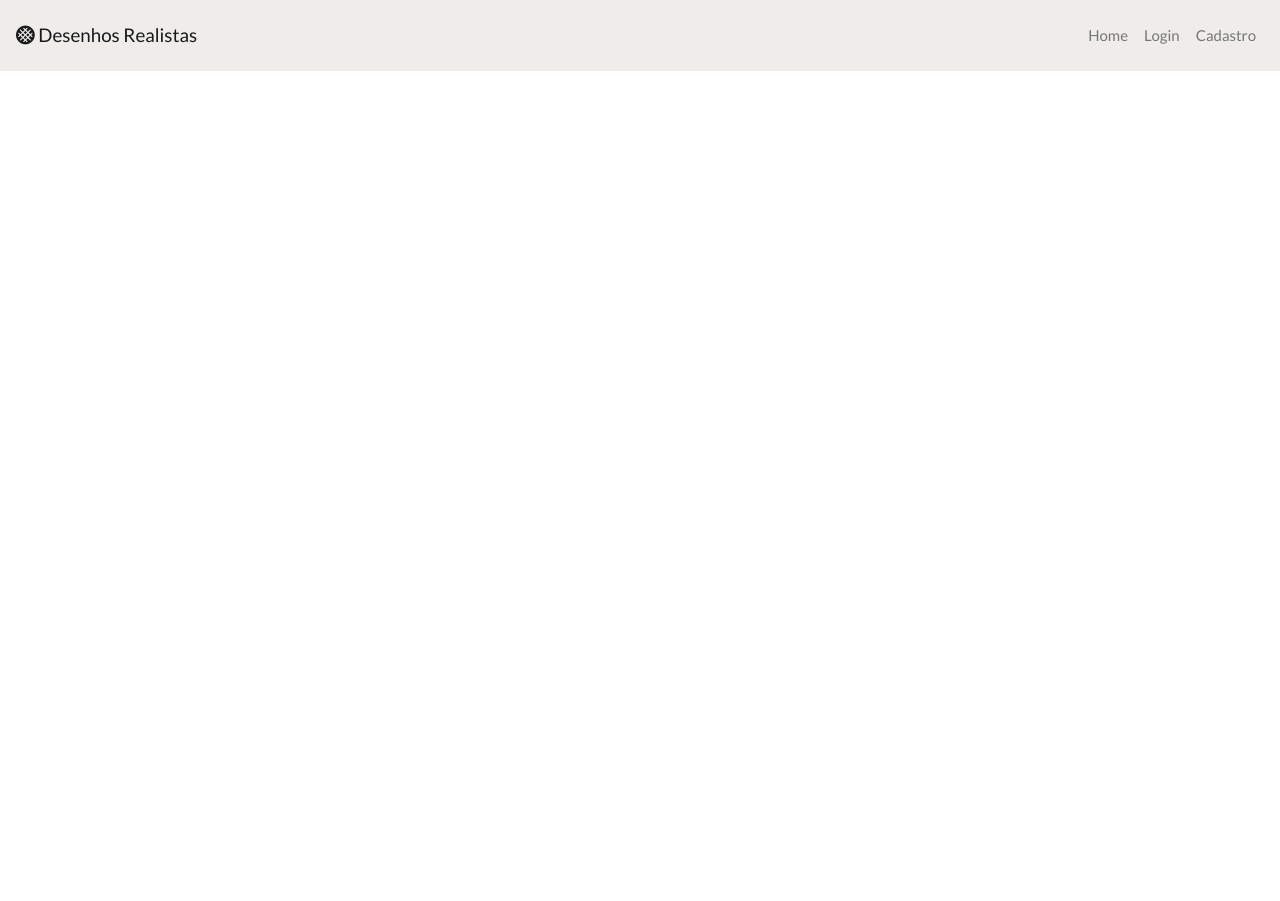
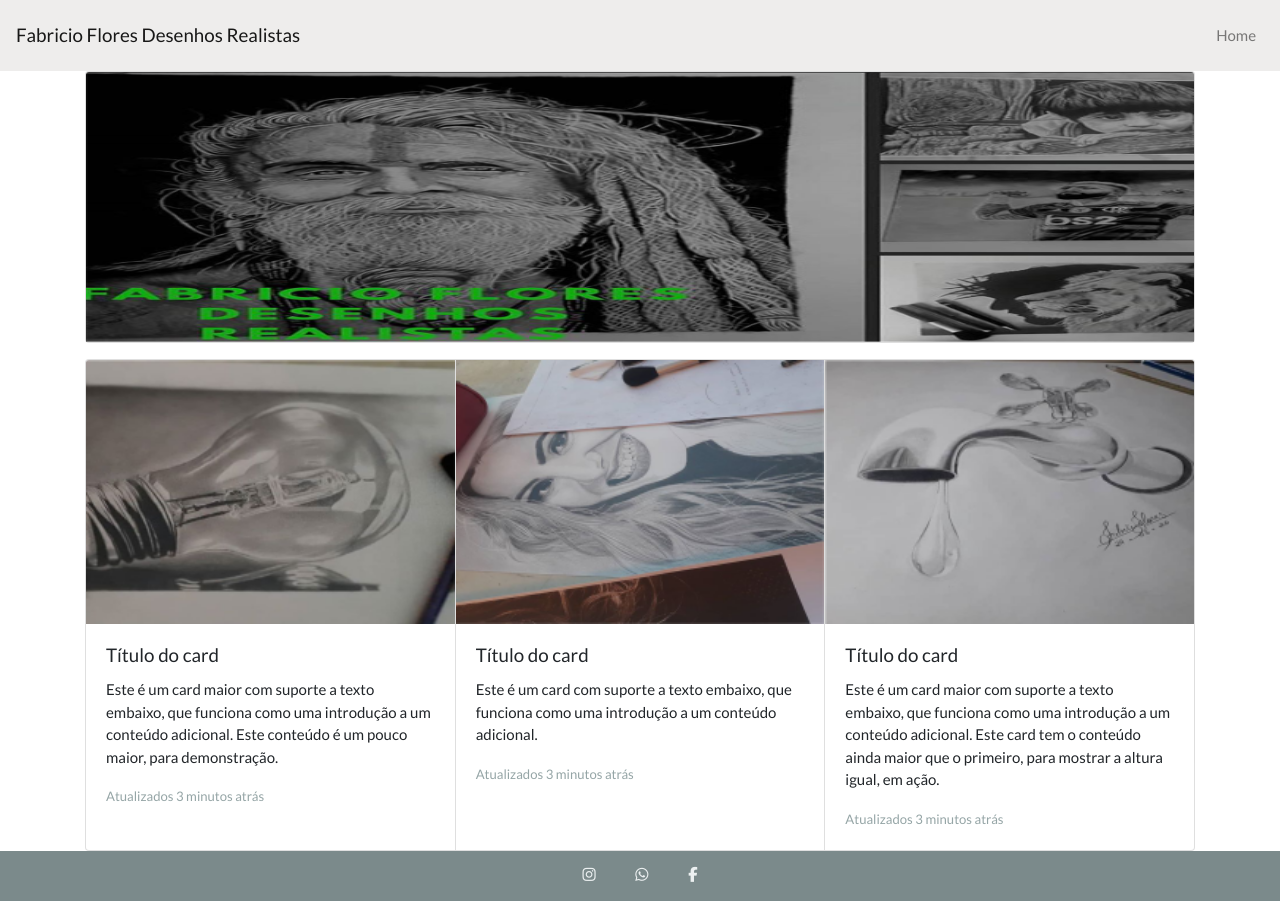
Before and after one commit to jvictor23/react-desenhos-realistas, a React app: page /home in a window 1280 px wide. Before the commit the page ends 800 px from the top, so only its background shows below. Built offline with nearby package versions, Linux system fonts and the light colour scheme.

Commit message:
Home parcialmente pronta

```diff
--- a/public/index.html
+++ b/public/index.html
@@ -27,7 +27,7 @@
       work correctly both with client-side routing and a non-root public URL.
       Learn how to configure a non-root public URL by running `npm run build`.
     -->
-    <title>React App</title>
+    <title>Desenhos Realistas</title>
   </head>
   <body>
     <noscript>You need to enable JavaScript to run this app.</noscript>
--- /dev/null
+++ b/src/components/footer.js
@@ -0,0 +1,30 @@
+import React from 'react'
+import '../footer.css'
+import { Link } from '@material-ui/core'
+
+export default function footer() {
+    function link(data){
+       if(data.target.className.includes("instagram")){
+            window.open("https://www.instagram.com/floresdesenhorealista/?hl=pt-br")
+        }else if (data.target.className.includes("whatsapp")){
+            window.open("https://api.whatsapp.com/send?phone=5562984184421")
+        }
+
+    }
+    return (
+        <footer className="footer bg-dark text-light text-center">
+
+            <div className="container pt-3 ">
+
+                <div className="container col-6 col-md-2 justify-content-around  d-flex">
+
+                <a class="fab fa-instagram" onClick={link}></a>
+                <i class="fab fa-whatsapp" onClick={link}></i>
+                <i class="fab fa-facebook-f"></i>
+                </div>
+
+            </div>
+
+        </footer>
+    )
+}
--- a/src/components/navbar.js
+++ b/src/components/navbar.js
@@ -6,7 +6,7 @@ function Navbar(props) {
             <nav className="navbar navbar-expand-md navbar-light" style={{backgroundColor:"#EEEDEC"}}>
 
 
-                <a className="navbar-brand" href="#"><i className="fas fa-stroopwafel"></i>&nbsp;Desenhos Realistas</a>
+                <a className="navbar-brand" href="#">Fabricio Flores Desenhos Realistas</a>
 
                 <button
                     className="navbar-toggler"
@@ -20,9 +20,9 @@ function Navbar(props) {
                 </button>
                 <section className="collapse navbar-collapse" id="navbarMainToggler">
                     <div className="navbar-nav ml-auto">
-                        <NavbarItem href="/" label="Home" />
-                        <NavbarItem href="/login" label="Login" />
-                        <NavbarItem href="/cadastro-usuario" label="Cadastro" />
+                        <NavbarItem href="/home" label="Home" />
+                        {/*<NavbarItem href="/login" label="Login" />
+                        <NavbarItem href="/cadastro-usuario" label="Cadastro" />*/}
                     </div>
 
                 </section>
--- /dev/null
+++ b/src/footer.css
@@ -0,0 +1,5 @@
+.footer{
+  bottom: 0;
+  width: 100%;
+  height: 50px;
+}
--- a/src/main/App.js
+++ b/src/main/App.js
@@ -9,9 +9,7 @@ class App extends React.Component{
     return(
       <>
       <Navbar/>
-      <div className="container">
         <Rotas/>
-    </div>
     </>
     )
   }
--- a/src/main/rotas.js
+++ b/src/main/rotas.js
@@ -2,12 +2,14 @@ import React from 'react'
 import { Route, Switch, BrowserRouter } from 'react-router-dom'
 import Login from '../view/login'
 import CadastroUsuario from '../view/cadastroUsuario'
+import Home from '../view/home'
 function Rotas() {
     return (
         <BrowserRouter>
             <Switch>
-                <Route exact path="/login" component={Login}/>
-                <Route exact path="/cadastro-usuario" component={CadastroUsuario}/>
+                <Route exact path="/home" component={Home} />
+                {/*<Route exact path="/login" component={Login}/>
+                <Route exact path="/cadastro-usuario" component={CadastroUsuario}/>*/}
             </Switch>
         </BrowserRouter>
     )
--- /dev/null
+++ b/src/view/home.js
@@ -0,0 +1,52 @@
+import React from 'react'
+import Footer from '../components/footer'
+import imgHome from '../img/home.png'
+import img1 from '../img/img1.png'
+import img2 from '../img/img2.png'
+import img3 from '../img/img3.png'
+class Home extends React.Component {
+    render() {
+        return (
+            <div>
+                <div className="container">
+                    <div className="card mb-3">
+                        <img className="card-img-top" src={imgHome} alt="Imagem de capa do card" style={{ height: "270px" }} />
+                    </div>
+                </div>
+
+                <div className="container">
+                <div class="card-group">
+                    <div class="card">
+                        <img class="card-img-top" src={img1} alt="Imagem de capa do card" />
+                        <div class="card-body">
+                            <h5 class="card-title">Título do card</h5>
+                            <p class="card-text">Este é um card maior com suporte a texto embaixo, que funciona como uma introdução a um conteúdo adicional. Este conteúdo é um pouco maior, para demonstração.</p>
+                            <p class="card-text"><small class="text-muted">Atualizados 3 minutos atrás</small></p>
+                        </div>
+                    </div>
+                    <div class="card">
+                        <img class="card-img-top" src={img2} alt="Imagem de capa do card" style={{width:"251", height:"180"}}/>
+                        <div class="card-body">
+                            <h5 class="card-title">Título do card</h5>
+                            <p class="card-text">Este é um card com suporte a texto embaixo, que funciona como uma introdução a um conteúdo adicional.</p>
+                            <p class="card-text"><small class="text-muted">Atualizados 3 minutos atrás</small></p>
+                        </div>
+                    </div>
+                    <div class="card">
+                        <img class="card-img-top" src={img3} alt="Imagem de capa do card" />
+                        <div class="card-body">
+                            <h5 class="card-title">Título do card</h5>
+                            <p class="card-text">Este é um card maior com suporte a texto embaixo, que funciona como uma introdução a um conteúdo adicional. Este card tem o conteúdo ainda maior que o primeiro, para mostrar a altura igual, em ação.</p>
+                            <p class="card-text"><small class="text-muted">Atualizados 3 minutos atrás</small></p>
+                        </div>
+                    </div>
+                </div>
+                </div>
+
+                <Footer />
+            </div>
+        )
+    }
+}
+
+export default Home
```
Also changed, not shown: src/img/home.jpg (added), src/img/home.png (added), src/img/img1.png (added), src/img/img2.jpg (added), src/img/img2.png (added), src/img/img3.png (added).
